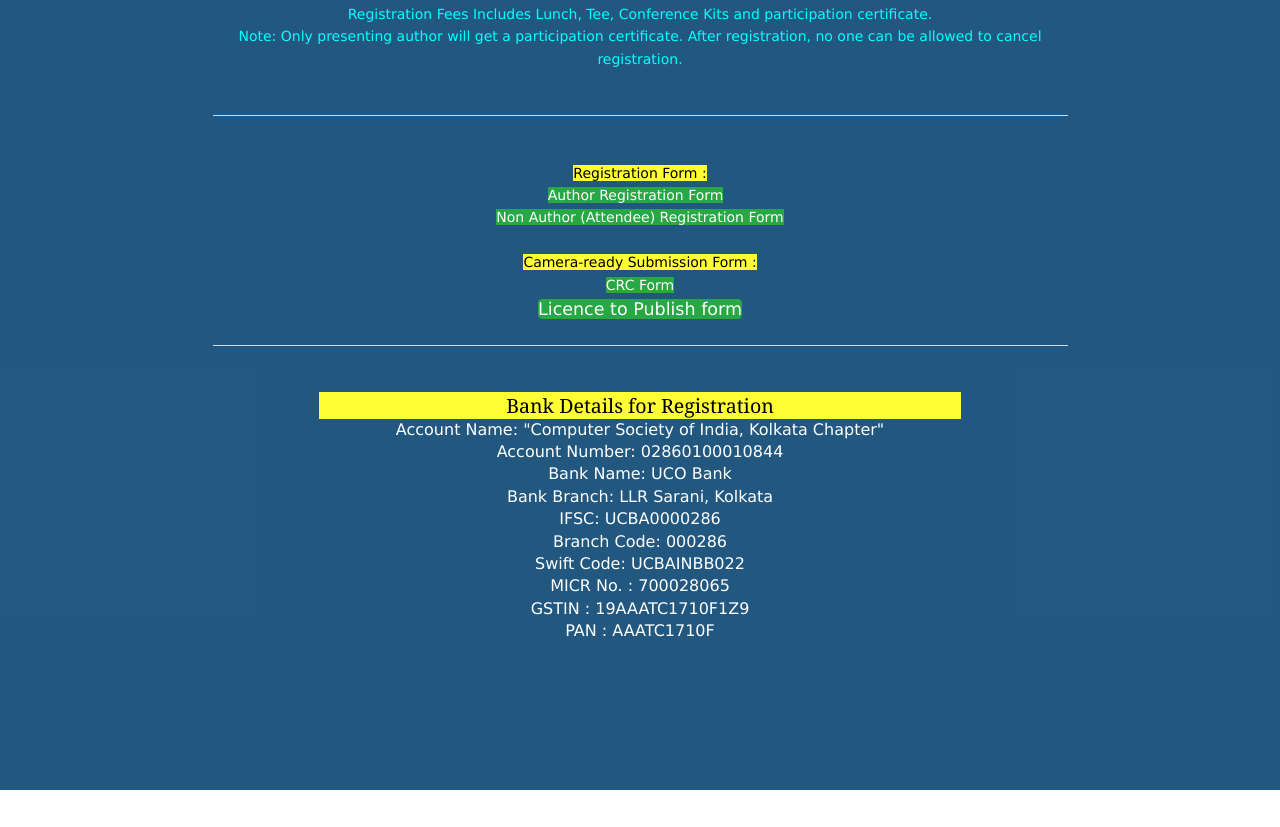
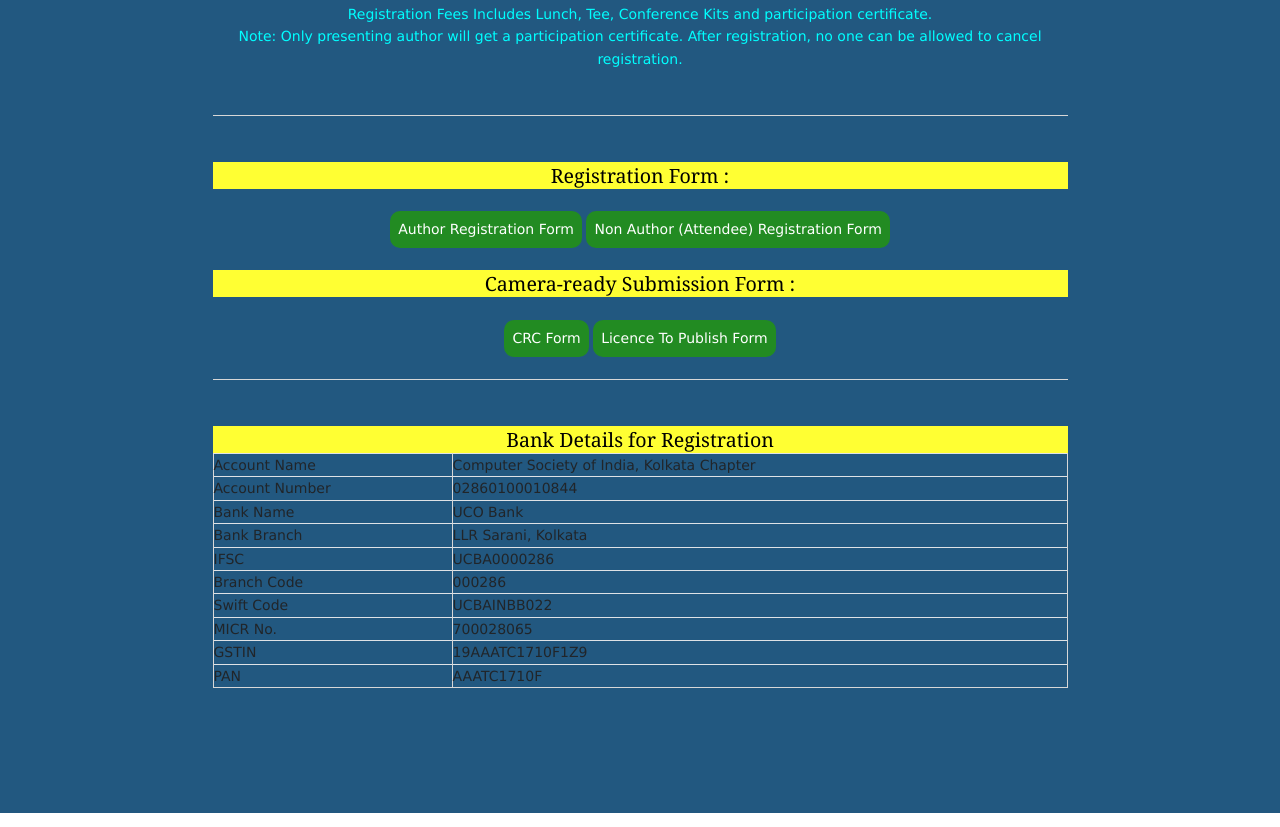
Before and after one commit to a2ke5e1/icnsbt-2025, a plain HTML site: page index.html in a window 1280 px wide. Shown: the part 9033-9860 px from the top of the page. Drawn offline with nearby package versions, Linux system fonts and the light colour scheme.

Commit message:
Changed few things

```diff
--- a/index.html
+++ b/index.html
@@ -462,7 +462,7 @@
                         accredited by NAAC. Established in 1961, HIT has a rich history of producing talented engineers.
                         Affiliated with Maulana Abul Kalam Azad University of Technology, HIT offers fourteen
                         undergraduate courses (AEIE, AGE, BT, CHE, CE, CSE, CSE(AI&ML), CSE(CS), CSE(DS), EE, ECE, FT,
-                        IT, ME) and three postgraduate courses (MTECH( BT, CHE, CSE, ECE, ME, SE, PS), MBA, MCA) in
+                        IT, ME) and three postgraduate courses MTECH( BT, CHE, CSE, ECE, ME, SE, PS), MBA, MCA) in
                         Engineering and Technology. The institute boasts of a dedicated faculty, aiming to create
                         competent professionals for society, the country, and the world.
 
@@ -649,16 +649,16 @@
                     <td>Organizing Chairs
                     </td>
                     <td>
-                        Snehasis Banerjee (Secretary, CSI Kolkata Chapter), Scientist, TCS Research <br />
+                        Snehasis Banerjee (Secretary, CSI Kolkata Chapter), Scientist, TCS Research <br/>
                         Soumen Paul, Haldia Institute of Technology, West Bengal India
                     </td>
                 </tr>
                 <tr>
                     <td>Organizing Co-Chairs</td>
                     <td>
-                        Mili Ghosh, Member CI Kolkata Chapter <br />
-                        Tamosa Chakraborty, Haldia Institute of Technology <br />
-                        Mr.Manasija Bhattacharya, Haldia Institute of Technology <br />
+                        Mili Ghosh, Member CI Kolkata Chapter <br/>
+                        Tamosa Chakraborty, Haldia Institute of Technology <br/>
+                        Mr.Manasija Bhattacharya, Haldia Institute of Technology <br/>
                     </td>
                 </tr>
                 <tr>
@@ -668,18 +668,18 @@
                         Niladri Roy, Member, CSI Kolkata Chapter <br/>
                         Pallav Dutta, Member, CSI Kolkata Chapter <br/>
                         Sumanta Bhattacharya, Member, CSI Kolkata Chapter <br/>
-                        Sk Sahanawaz, Haldia Institute of Technology <br />
-                        B. Das, Haldia Institute of Technology <br />
-                        R. Ghosh, Haldia Institute of Technology <br />
-                        M. Ghosh, Haldia Institute of Technology <br />
-                        A. Mukhurjee, Haldia Institute of Technology <br />
-                        M. Chakraborty, Haldia Institute of Technology <br />
-                        P. Bairi, Haldia Institute of Technology <br />
-                        Apratim Mitra, Haldia Institute of Technology <br />
-                        Subhankar Joardar, Haldia Institute of Technology <br />
-                        Santanu Koley, Haldia Institute of Technology <br />
-                        Chanchan De, Haldia Institute of Technology <br />
-                        Debdutta Ghosh, Haldia Institute of Technology <br />
+                        Sk Sahanawaz, Haldia Institute of Technology <br/>
+                        B. Das, Haldia Institute of Technology <br/>
+                        R. Ghosh, Haldia Institute of Technology <br/>
+                        M. Ghosh, Haldia Institute of Technology <br/>
+                        A. Mukhurjee, Haldia Institute of Technology <br/>
+                        M. Chakraborty, Haldia Institute of Technology <br/>
+                        P. Bairi, Haldia Institute of Technology <br/>
+                        Apratim Mitra, Haldia Institute of Technology <br/>
+                        Subhankar Joardar, Haldia Institute of Technology <br/>
+                        Santanu Koley, Haldia Institute of Technology <br/>
+                        Chanchan De, Haldia Institute of Technology <br/>
+                        Debdutta Ghosh, Haldia Institute of Technology <br/>
                     </td>
                 </tr>
 
@@ -696,9 +696,9 @@
                     <td>Industry Chairs</td>
                     <td>
                         Tanushyam Chattopadhyay, Department of AI, Adani Enterprise Limited <br/>
-                        Aniruddha Nag, Air India <br />
-                        Tamosa Chakraborty, Haldia Institute of Technology <br />
-                        Jannushyam Chattopadhay, Haldia Institute of Technology <br />
+                        Aniruddha Nag, Air India <br/>
+                        Tamosa Chakraborty, Haldia Institute of Technology <br/>
+                        Jannushyam Chattopadhay, Haldia Institute of Technology <br/>
                     </td>
                 </tr>
 
@@ -721,21 +721,21 @@
                     <td>Finance Chairs</td>
                     <td>
                         Sekhar Sarkar, Treasurer, CSI Kolkata Chapter<br/>
-                        Sudipta Basu, Haldia Institute of Technology <br />
+                        Sudipta Basu, Haldia Institute of Technology <br/>
                     </td>
                 </tr>
                 <tr>
                     <td>Registration Chairs</td>
                     <td>
                         Priyajit Sen, Member, CSI Kolkata Chapter <br/>
-                        Manasija Bhattacharya, Haldia Institute of Technology <br />
+                        Manasija Bhattacharya, Haldia Institute of Technology <br/>
                     </td>
                 </tr>
 
                 <tr>
                     <td>Publicity Chairs</td>
                     <td>
-                        Tamosa Chakraborty, Haldia Institute of Technology <br />
+                        Tamosa Chakraborty, Haldia Institute of Technology <br/>
                     </td>
                 </tr>
 
@@ -1859,38 +1859,40 @@
             <hr/>
             <br/>
             <br/>
-            <span style="background-color: #ff3; color: #000">
-            Registration Form :
-          </span>
+            <h1 style="background-color: #ff3; color: #000">
+                Registration Form :
+            </h1>
             <!--; On-spot registrations also available via prior intimation.-->
             <br/>
             <a
                     href="https://docs.google.com/forms/d/e/1FAIpQLSc02Z_MLcT3P7DgpuM2iTjyf_esNeHgWFeeyrgJkNcWFcPeuA/viewform?usp=sf_link"
-                    class="btn-success text-capitalize"
+                    class="btn btn-success text-capitalize"
+                    style="padding: 8px; background: forestgreen; border: none; border-radius: 10px"
             >Author Registration Form</a
             >
-            &nbsp;
-            <br/>
             <a
                     href="https://docs.google.com/forms/d/e/1FAIpQLSd9wuJCGwkmQuynJh0zX1oaIy1u1k6ycykUhHFFT9OxPef-rw/viewform?usp=sf_link"
-                    class="btn-success text-capitalize"
+                    class="btn btn-success text-capitalize"
+                    style="padding: 8px; background: forestgreen; border: none; border-radius: 10px"
             >Non Author (Attendee) Registration Form</a
             >
 
             <br/>
             <br/>
-            <span style="background-color: #ff3; color: #000">
-            Camera-ready Submission Form :
-          </span>
+            <h1 style="background-color: #ff3; color: #000">
+                Camera-ready Submission Form :
+            </h1>
             <br/>
             <a
                     href="https://docs.google.com/forms/d/e/1FAIpQLScFDO14HkblcWjF54gG4ktFNG19E50n57KI1Es_MwGeG7EnYA/viewform?usp=sf_link"
-                    class="btn-success text-capitalize"
+                    class="btn btn-success text-capitalize"
+                    style="padding: 8px; background: forestgreen; border: none; border-radius: 10px"
+
             >CRC form</a
             >
-            <br/>
             <a
-                    class="btn-success btn-lg"
+                    class="btn btn-success text-capitalize"
+                    style="padding: 8px; background: forestgreen; border: none; border-radius: 10px"
                     href="http://csikolkata.org/ICNSBT2024/Contributor%20agreement.docx"
                     target="_blank"
             >
@@ -1905,27 +1907,62 @@
             <hr/>
             <br/>
             <br/>
-            <article>
-                <h5 style="background-color: #ff3; color: #000">
+            <div>
+                <h1 style="background-color: #ff3; color: #000">
                     Bank Details for Registration
-                </h5>
-                <p style="text-align: center; font-size: 16px">
-                    Account Name: "Computer Society of India, Kolkata Chapter" <br/>
-                    Account Number: 02860100010844 <br/>
-                    Bank Name: UCO Bank <br/>
-                    Bank Branch: LLR Sarani, Kolkata <br/>
-                    IFSC: UCBA0000286 <br/>
-                    Branch Code: 000286 <br/>
-                    Swift Code: UCBAINBB022 <br/>
-                    MICR No. : 700028065 <br/>
-                    GSTIN : 19AAATC1710F1Z9 <br/>
-                    PAN : AAATC1710F <br/>
-
-                    <br/>
-                </p>
+                </h1>
+                <table  class="table" style="text-align: left">
+                    <thead></thead>
+                    <tbody>
+                    <tr style="background: none">
+                        <td>Account Name</td>
+                        <td>Computer Society of India, Kolkata Chapter</td>
+                    </tr>
+
+                    <tr style="background: none">
+                        <td>Account Number</td>
+                        <td>02860100010844</td>
+                    </tr>
+
+                    <tr style="background: none">
+                        <td>Bank Name</td>
+                        <td>UCO Bank</td>
+                    </tr>
+
+                    <tr style="background: none">
+                        <td>Bank Branch</td>
+                        <td>LLR Sarani, Kolkata</td>
+                    </tr>
+
+                    <tr style="background: none">
+                        <td>IFSC</td>
+                        <td>UCBA0000286</td>
+                    </tr>
+                    <tr style="background: none">
+                        <td>Branch Code</td>
+                        <td>000286</td>
+                    </tr>
+                    <tr style="background: none">
+                        <td>Swift Code</td>
+                        <td>UCBAINBB022</td>
+                    </tr>
+                    <tr style="background: none">
+                        <td>MICR No.</td>
+                        <td>700028065</td>
+                    </tr>
+                    <tr style="background: none">
+                        <td>GSTIN</td>
+                        <td>19AAATC1710F1Z9</td>
+                    </tr>
+                    <tr style="background: none">
+                        <td>PAN</td>
+                        <td>AAATC1710F</td>
+                    </tr>
+                    </tbody>
+                </table>
                 <br/>
                 <br/>
-            </article>
+            </div>
 
             <!--- Bank Details ---->
 
```
